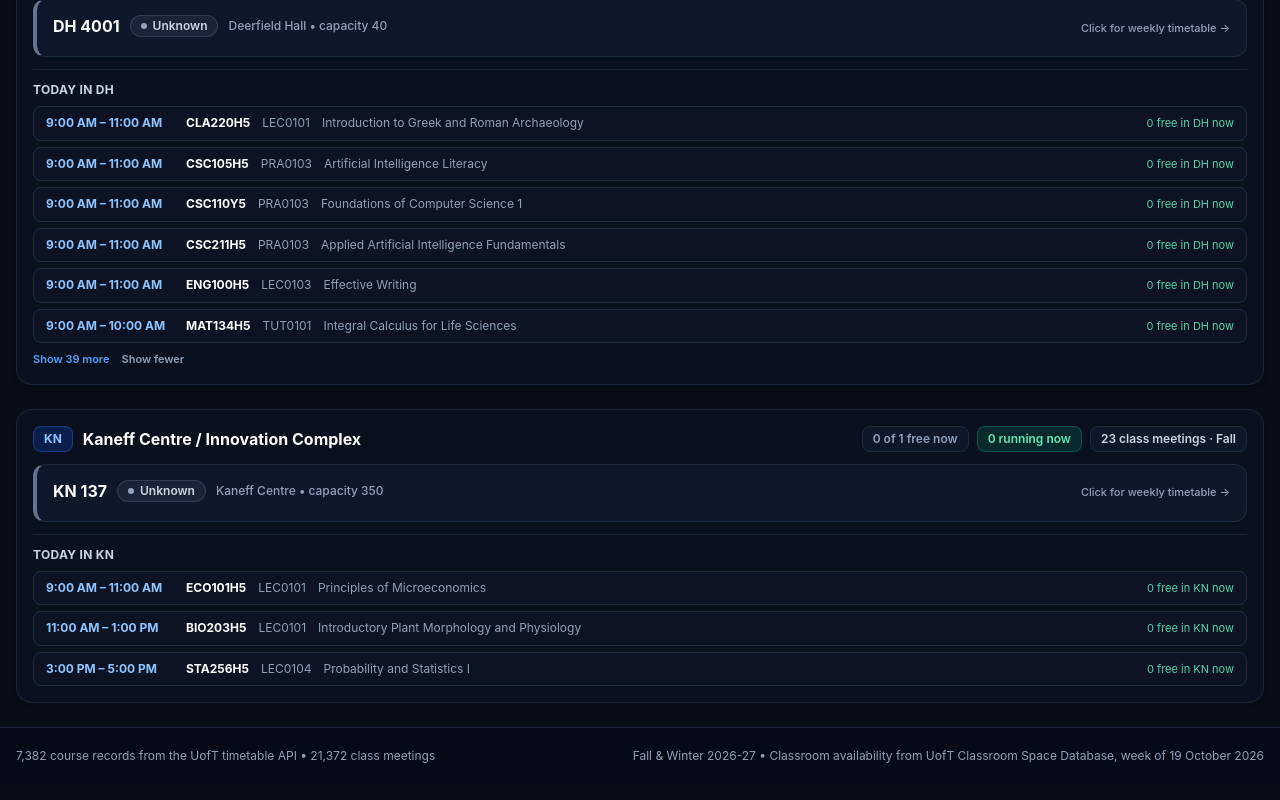
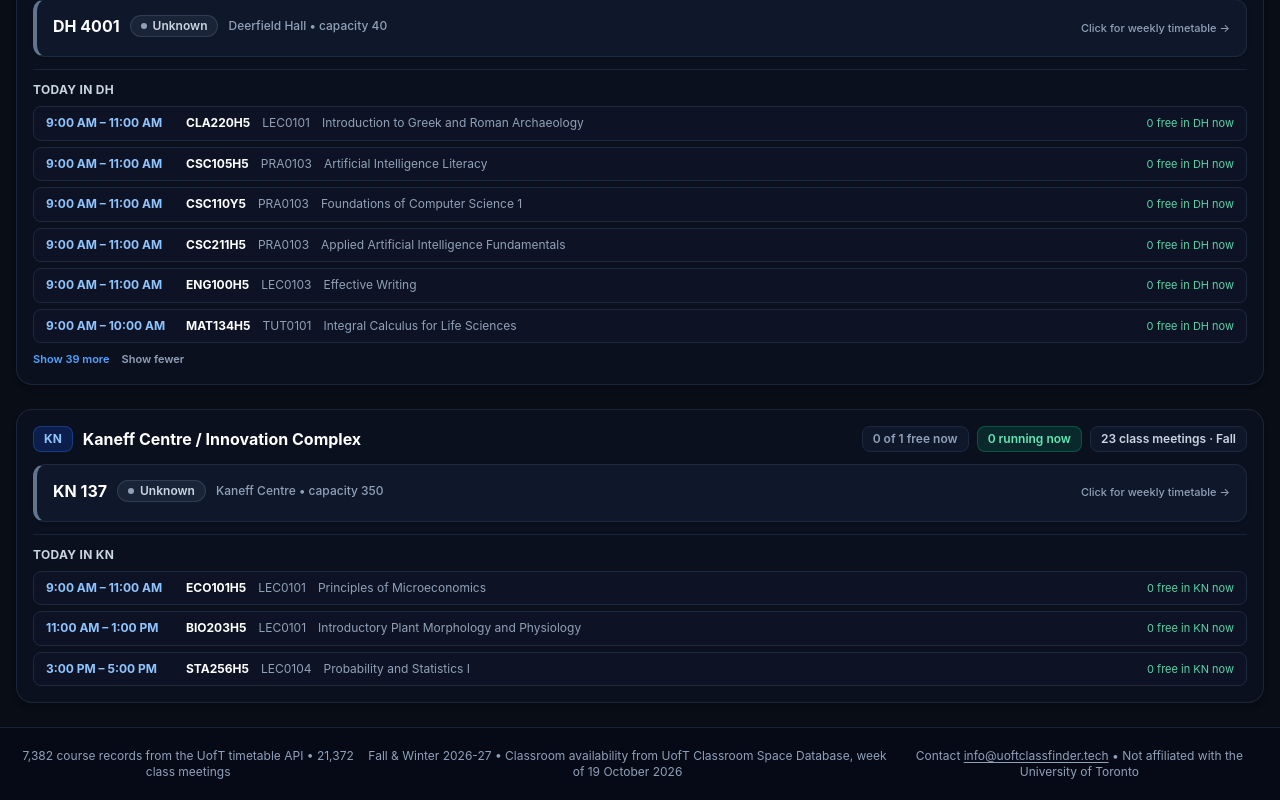
Before and after one commit to Adz1x/class_finder, a Next.js app: page / in a window 1280 px wide. Shown: the part 6200-7000 px from the top of the page. Built offline with nearby package versions, Linux system fonts and the light colour scheme; some icons are missing.

Commit message:
feat: add a contact link to the footer
Adds info@uoftclassfinder.tech as a mailto link, plus a note that the project is not affiliated with the University of Toronto.

```diff
--- a/src/components/ClassFinder.tsx
+++ b/src/components/ClassFinder.tsx
@@ -754,6 +754,16 @@ export default function ClassFinder() {
             ) : (
               "No classroom occupancy is published for this campus"
             )}
+          </p>
+          <p>
+            Contact{" "}
+            <a
+              href="mailto:info@uoftclassfinder.tech"
+              className="underline underline-offset-2 hover:text-slate-200"
+            >
+              info@uoftclassfinder.tech
+            </a>{" "}
+            • Not affiliated with the University of Toronto
           </p>
         </div>
       </footer>
```
